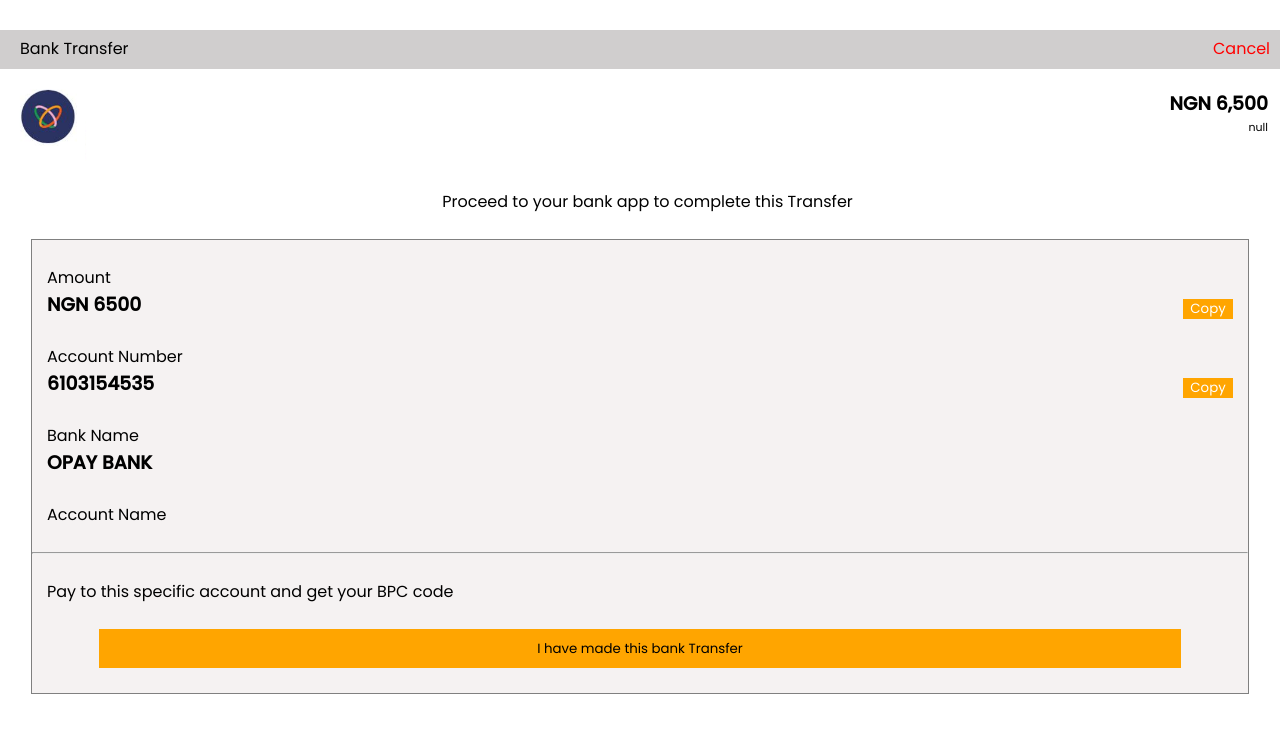
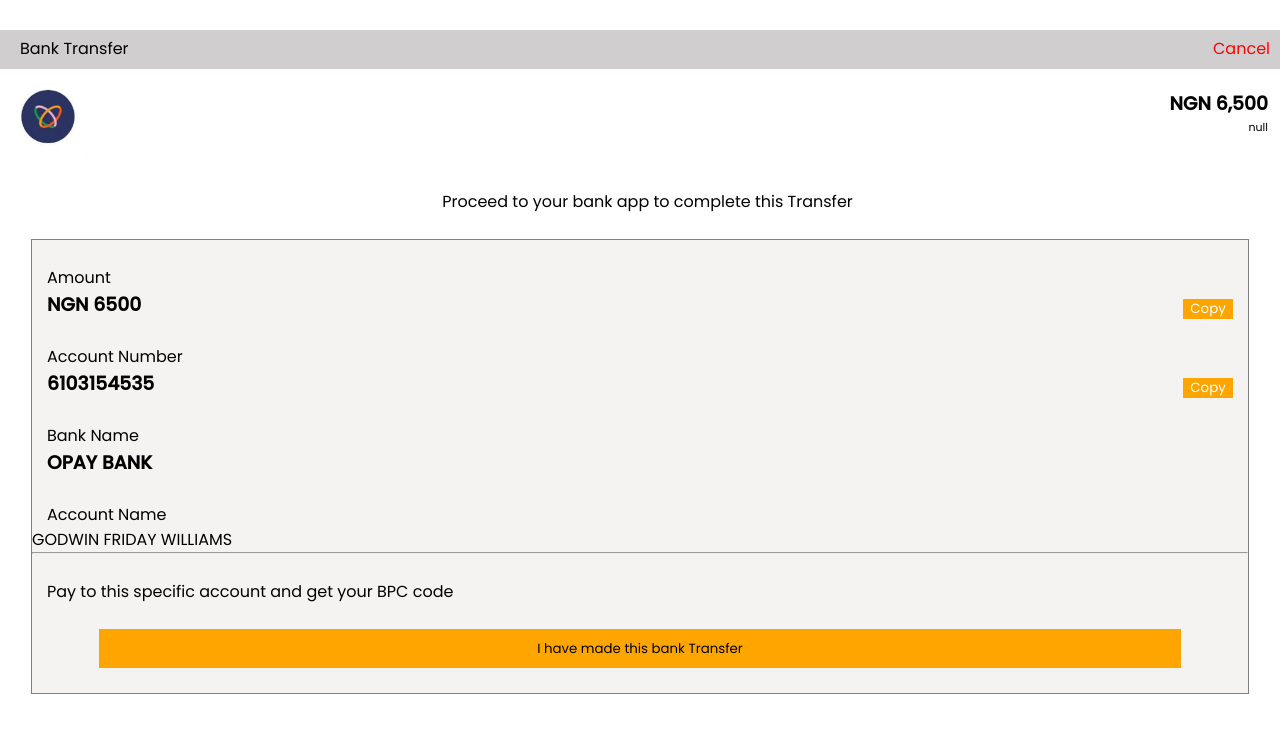
Before and after one commit to Stevenprince1/blue-pay2025, a plain HTML site: page banktf.html in a window 1280 px wide. Drawn offline with Linux system fonts and the light colour scheme; a script that the page names is missing.

Commit message:
Update banktf.html

```diff
--- a/banktf.html
+++ b/banktf.html
@@ -328,7 +328,7 @@
 
 
         <p>Account Name</p>
-        <h3GODWIN FRIDAY WILLIAMS</h3> <br> <hr> <br>
+        <h3></h3>GODWIN FRIDAY WILLIAMS</h3> <br> <hr> <br>
         <p>Pay to this specific account and get your BPC code </p> <br>
         <div class="btn">
             <button id="transferButton" onclick="startTransfer()">I have made this bank Transfer</button> <br>
```
